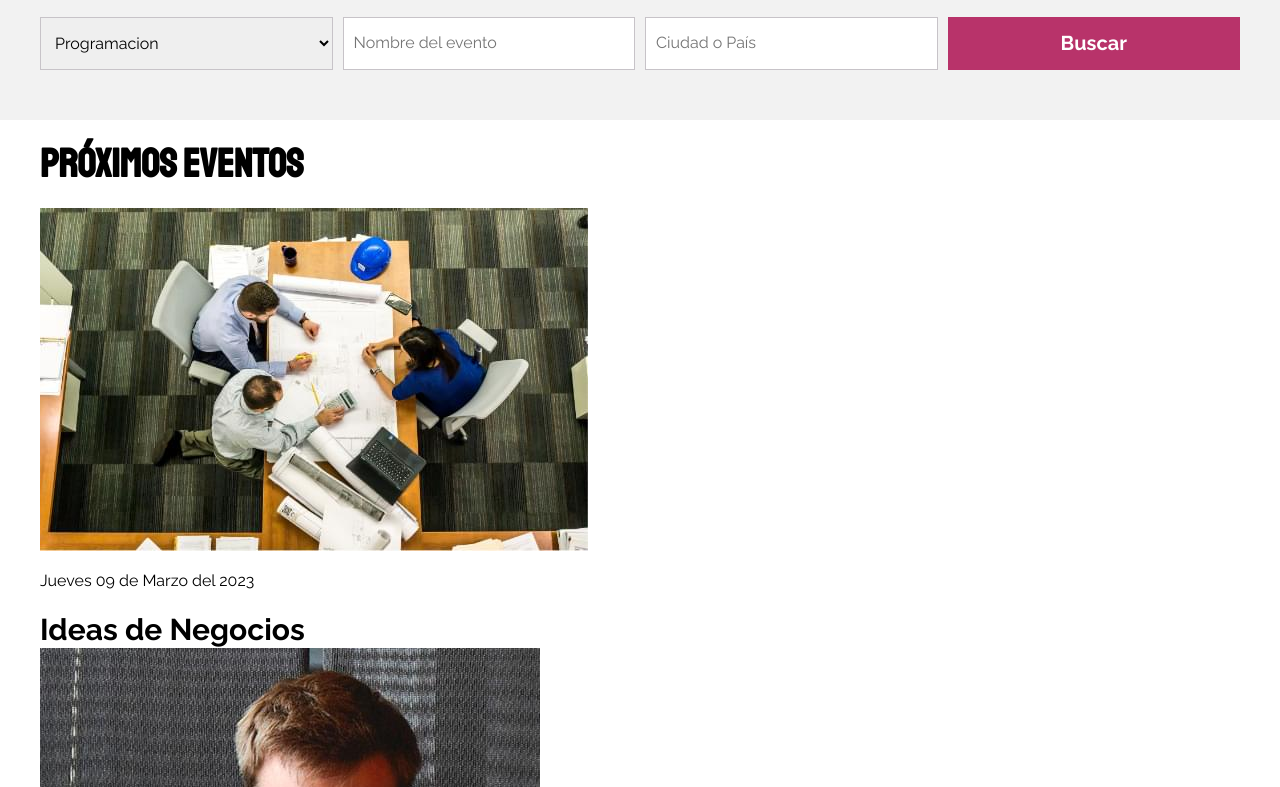
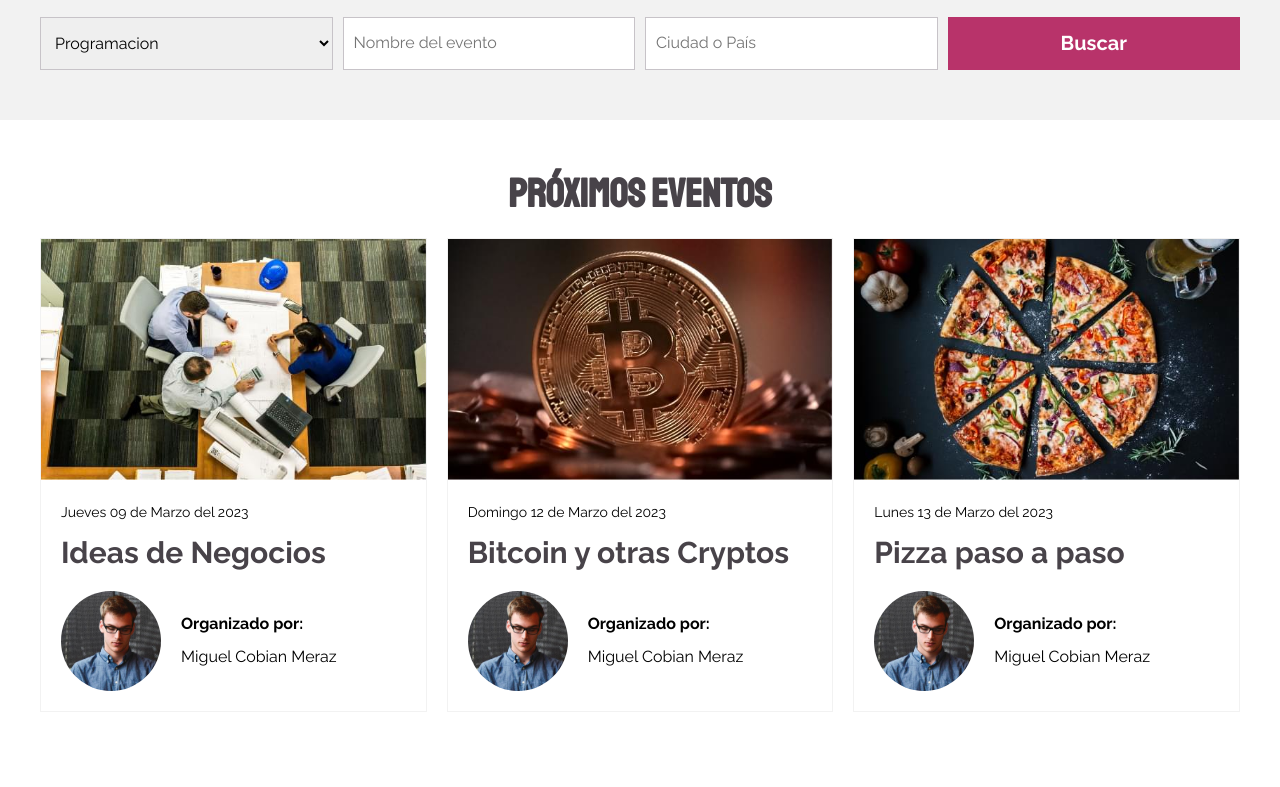
Before and after one commit to mcmmiguel/meetiproject, a website: page index.html in a window 1280 px wide. Shown: the part 833-1620 px from the top of the page. After the commit the page ends 1595 px from the top, so only its background shows below. Drawn offline with Linux system fonts and the light colour scheme.

Commit message:
_eventos.scss: Seccion Eventos finalizado

```diff
--- a/src/scss/base/_mixins.scss
+++ b/src/scss/base/_mixins.scss
@@ -47,3 +47,9 @@
     gap: $espaciado;
     grid-template-columns: repeat($columnas, 1fr);
 }
+
+@mixin heading {
+    text-align: center;
+    margin: 0;
+    color: v.$gris;
+}
--- /dev/null
+++ b/src/scss/ui/contenido/_eventos.scss
@@ -0,0 +1,64 @@
+@use 'base/variables' as v;
+@use 'base/mixins' as m;
+
+.eventos {
+    padding: 5rem 0;
+
+    &__heading {
+        @include m.heading;
+    }
+
+    &__grid {
+        margin-top: 2rem;
+        @include m.grid(1, 2rem);
+
+        @include m.tablet {
+            @include m.grid(3, 2rem);
+        }
+    }
+}
+
+.evento {
+    border: 1px solid v.$grisClaro;
+
+    &__imagen {
+        width: 100%;
+    }
+
+    &__contenido {
+        padding: 2rem;
+    }
+
+    &__fecha {
+        font-size: 1.4rem;
+        margin: 0;
+    }
+
+    &__nombre {
+        color: v.$gris;
+        margin: 1rem 0;
+    }
+
+    &__autor {
+        display: flex;
+        align-items: center;
+        gap: 2rem;
+        margin-top: 2rem;
+    }
+
+    &__autor-imagen {
+        width: 10rem;
+        border-radius: 50%;
+        overflow: hidden;
+    }
+
+    &__organizado-texto,
+    &__organizado-nombre {
+        margin: .5rem 0;
+    }
+
+    &__organizado-texto {
+        font-weight: 700;
+    }
+
+}
--- a/src/scss/ui/contenido/_index.scss
+++ b/src/scss/ui/contenido/_index.scss
@@ -1,2 +1,3 @@
 @forward 'hero';
 @forward 'busqueda';
+@forward 'eventos';
```
Also changed, not shown: build/css/app.css, 1 other file.
